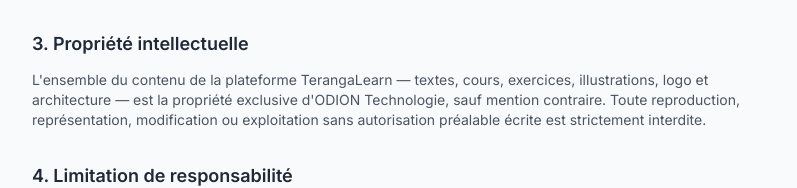
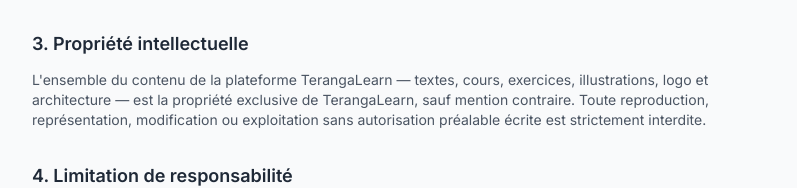
Before and after one commit to francisdiene/terangalearn, a Next.js app: page /mentions-legales in a window 1280 px wide. Shown: the part 619-807 px from the top of the page, without its empty margins (240-1037 px from the left). Built offline with nearby package versions, Linux system fonts and the light colour scheme.

Commit message:
Update intellectual property ownership statement

```diff
--- a/src/app/(legal)/mentions-legales/page.tsx
+++ b/src/app/(legal)/mentions-legales/page.tsx
@@ -35,7 +35,7 @@ export default function MentionsLegales() {
       <section className="mb-8">
         <h2 className="text-lg font-semibold text-gray-800 mb-3">3. Propriété intellectuelle</h2>
         <p className="text-sm text-gray-600">
-          L'ensemble du contenu de la plateforme TerangaLearn — textes, cours, exercices, illustrations, logo et architecture — est la propriété exclusive d'ODION Technologie, sauf mention contraire. Toute reproduction, représentation, modification ou exploitation sans autorisation préalable écrite est strictement interdite.
+          L'ensemble du contenu de la plateforme TerangaLearn — textes, cours, exercices, illustrations, logo et architecture — est la propriété exclusive de TerangaLearn, sauf mention contraire. Toute reproduction, représentation, modification ou exploitation sans autorisation préalable écrite est strictement interdite.
         </p>
       </section>
 
```
